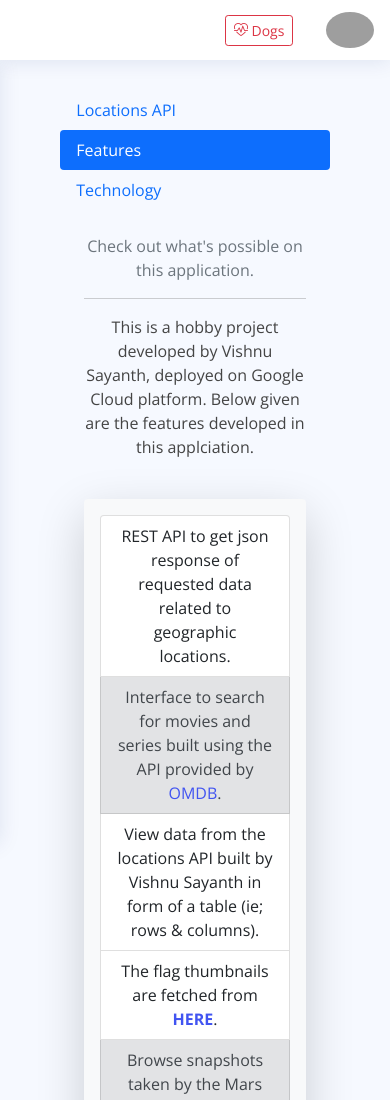
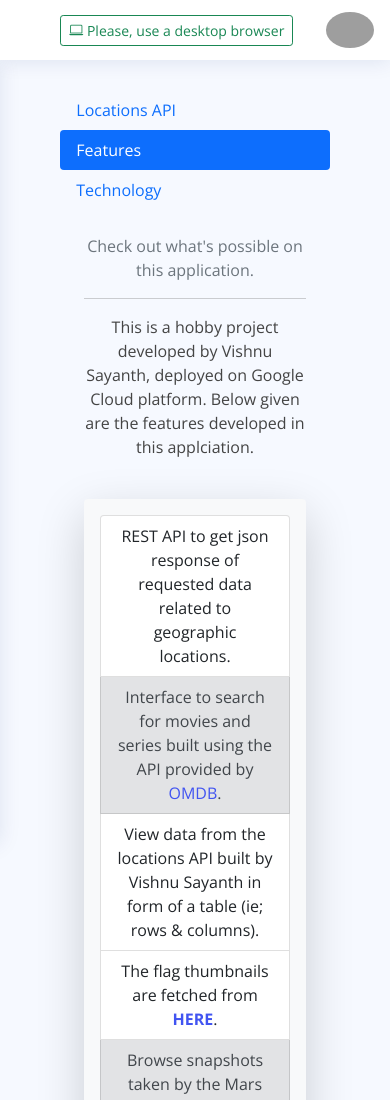
Before and after one commit to vishnusayanth/project, a React app: page public/index.html in a window 390 px wide. Shown: the top 1100 px of the page. Built offline with nearby package versions, Linux system fonts and the light colour scheme; grey boxes are pictures that could not be loaded.

Commit message:
Update index.html

```diff
--- a/public/index.html
+++ b/public/index.html
@@ -78,6 +78,8 @@
                 <img src="https://www.vishnusayanth.com/assets/img/favicon.ico" alt="">
                 <span class="d-none d-lg-block">Vishnu Sayanth</span>
             </a>
+
+
         </div><!-- End Logo -->
 
 
@@ -86,12 +88,13 @@
             <ul class="d-flex align-items-center">
 
                 <li class="nav-item d-block d-lg-none">
-                    <button type="button" class="btn btn-outline-danger btn-sm" data-bs-toggle="modal"
+                    <button type="button" class="btn btn-outline-success btn-sm" data-bs-toggle="modal"
                         data-bs-target="#verticalycentered">
-                        <i class="bi bi-heart-pulse"></i>
-                        <span>Dogs</span>
+                        <i class="bi bi-laptop"></i>
+                        <span>Please, use a desktop browser</span>
                     </button> &nbsp;&nbsp;&nbsp;
-                </li><!-- End Search Icon-->
+                </li>
+
                 <li class="nav-item dropdown pe-3">
 
                     <a class="nav-link nav-profile d-flex align-items-center pe-0" href="#" data-bs-toggle="dropdown">
```
